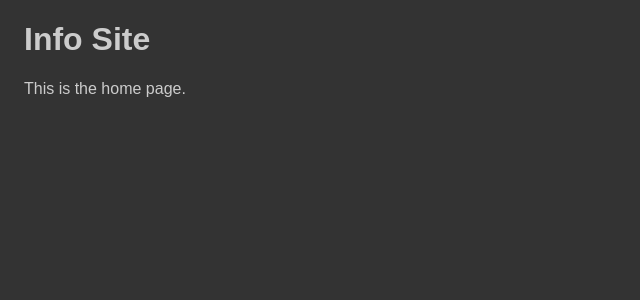
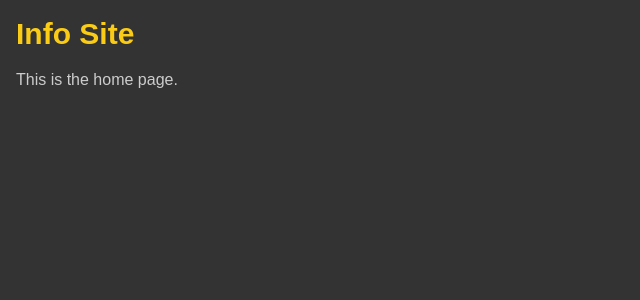
Before and after one commit to edwardtanguay/et002-nextjs-usecontext, a Next.js app: page / in a window 1280 px wide. Shown: the top 300 px of the page, without its empty margins (0-640 px from the left). Built offline with nearby package versions, Linux system fonts and the light colour scheme.

Commit message:
header in

```diff
--- a/app/layout.tsx
+++ b/app/layout.tsx
@@ -1,4 +1,5 @@
 import '../styles/site.scss';
+import '../styles/globals.css';
 
 export default function RootLayout({
   children,
--- a/components/Header.tsx
+++ b/components/Header.tsx
@@ -2,7 +2,7 @@ import React from 'react';
 
 function Header() {
 	return (
-		<h1 className="text-yellow-400 text-3xl font-bold mb-4">Info Site</h1>
+		<h1 className="text-yellow-400 text-3xl font-bold mt-4 mb-4">Info Site</h1>
 	);
 }
 
```
